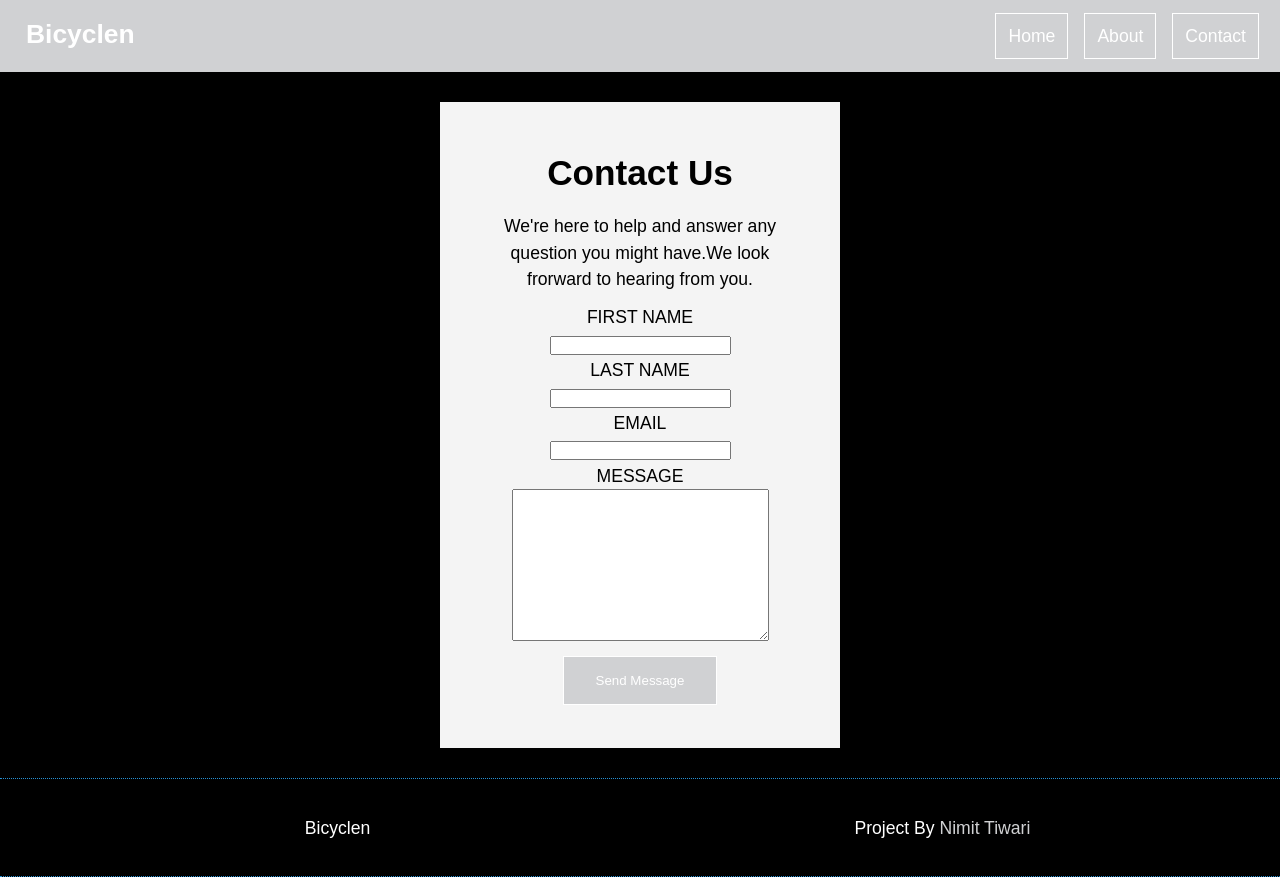
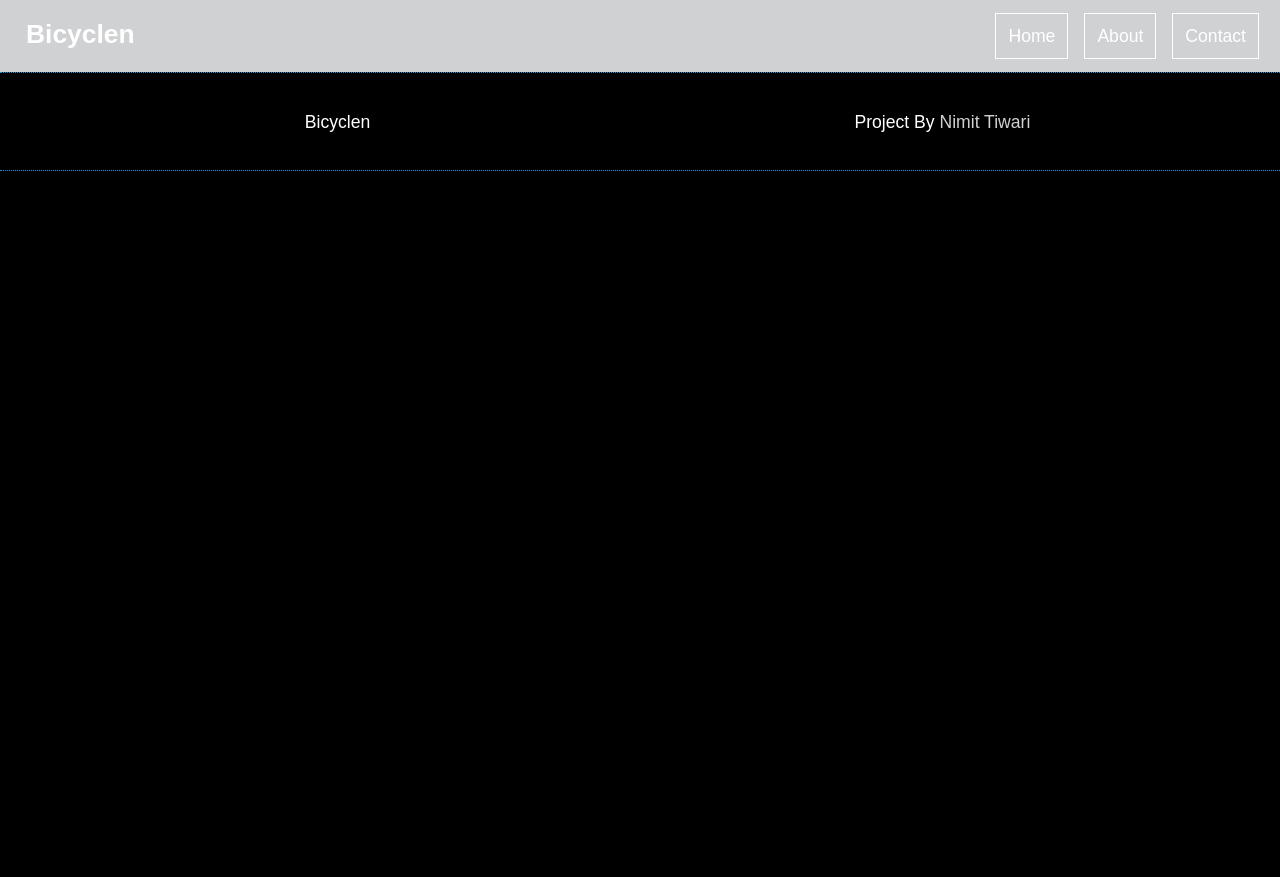
Before and after one commit to NimitTiwariWeb/Bicyclen, a plain HTML site: page contact.html in a window 1280 px wide. After the commit the page ends 800 px from the top, so only its background shows below. Drawn offline with Linux system fonts and the light colour scheme.

Commit message:
delete form

```diff
--- a/contact.html
+++ b/contact.html
@@ -20,31 +20,7 @@
   </nav>
 
   <!-- Contact Form -->
-  <div id="contact-container">
-    <div class="contact-form">
-      <h1>Contact Us</h1>
-      <p>We're here to help and answer any question you might have.We look frorward to hearing from you.</p>
-      <form>
-        <div class="form-group">
-          <label for="first-name">FIRST NAME</label>
-          <input type="text" name="first-name" id="first-name">
-        </div>
-        <div class="form-group">
-          <label for="last-name">LAST NAME</label>
-          <input type="text" name="last-name" id="last-name">
-        </div>
-        <div class="form-group">
-          <label for="email">EMAIL</label>
-          <input type="email" name="email" id="email">
-        </div>
-        <div class="form-group">
-          <label for="message">MESSAGE</label>
-          <textarea name="message" id="message" cols="30" rows="10" draggable="true"></textarea>
-        </div>
-        <button type="submit" class="btn">Send Message</button>
-      </form>
-    </div>
-  </div>
+
 
   <!-- Footer -->
   <footer id="main-footer">
```
